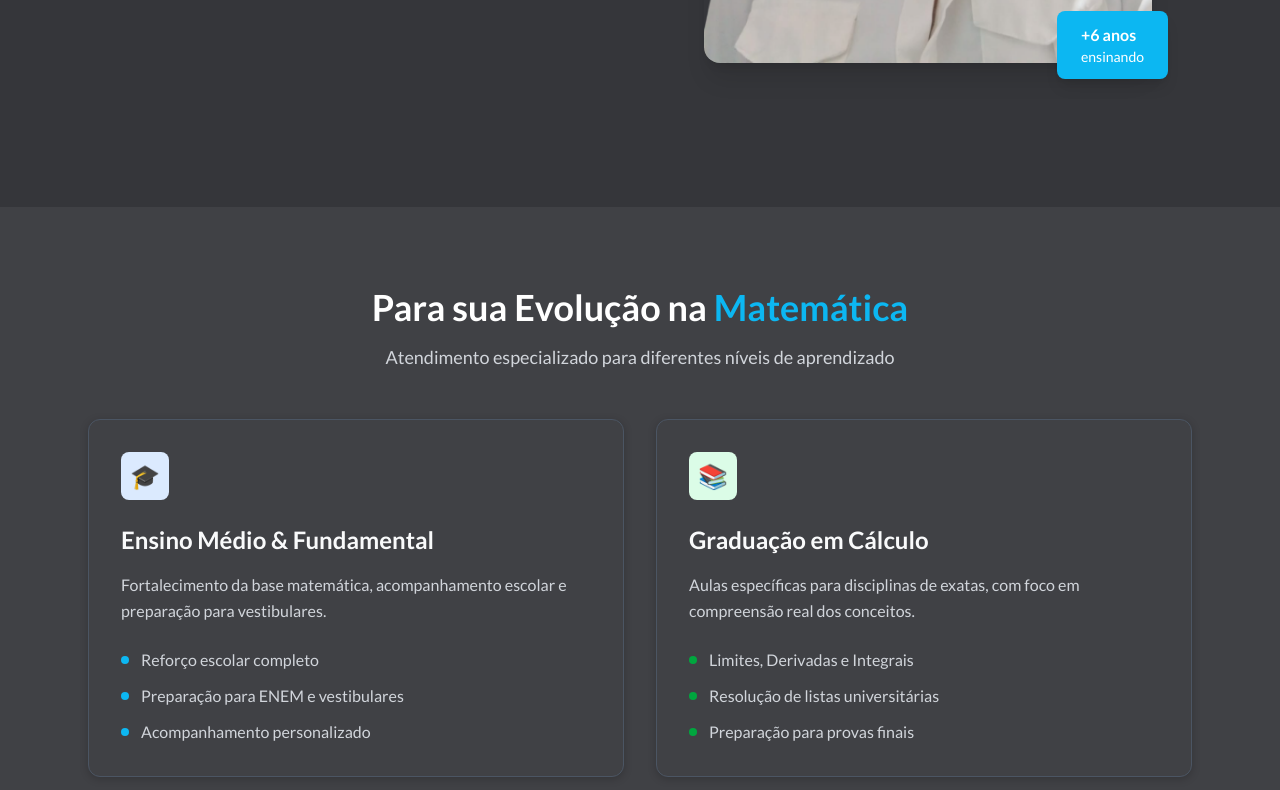
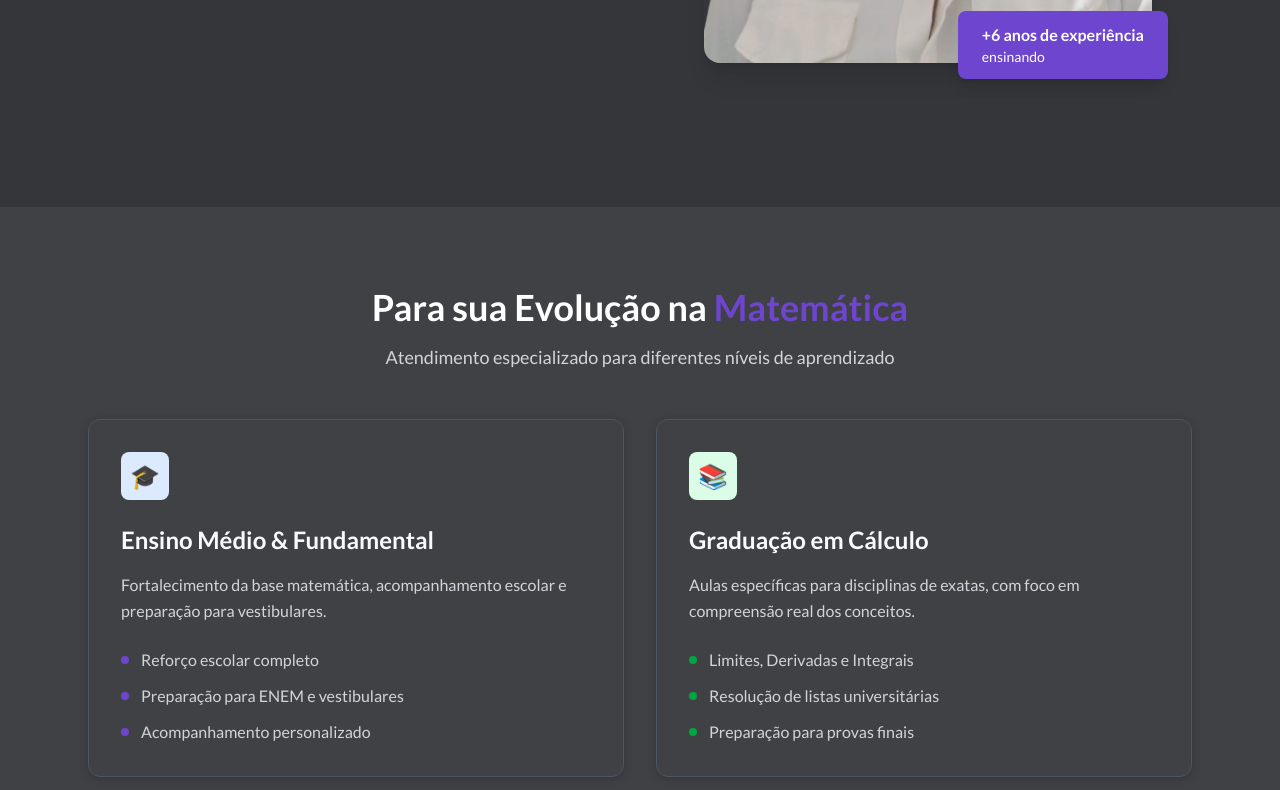
Before and after one commit to Gaobaofogo/educadoraHianneSite, a website built with Vite: page index.html in a window 1280 px wide. Shown: the part 695-1485 px from the top of the page. Built offline with nearby package versions, Linux system fonts and the light colour scheme; a web font is replaced by a local one.

Commit message:
Alterando o azul para o roxo

```diff
--- a/index.html
+++ b/index.html
@@ -20,13 +20,13 @@
       }
 
       .bg-professional-blue {
-        background-color: #0cb7f2;
+        background-color: #6e45cf;
       }
       .bg-light-blue {
         background-color: #dbeafe;
       }
       .text-professional-blue {
-        color: #0cb7f2;
+        color: #6e45cf;
       }
       .text-professional-orange {
         color: #f26c0c;
@@ -214,7 +214,7 @@
             <div
               class="absolute -bottom-4 -right-4 bg-professional-blue text-white px-6 py-3 rounded-lg shadow-lg"
             >
-              <span class="font-semibold">+6 anos</span>
+              <span class="font-semibold">+6 anos de experiência</span>
               <div class="text-sm">ensinando</div>
             </div>
           </div>
```
